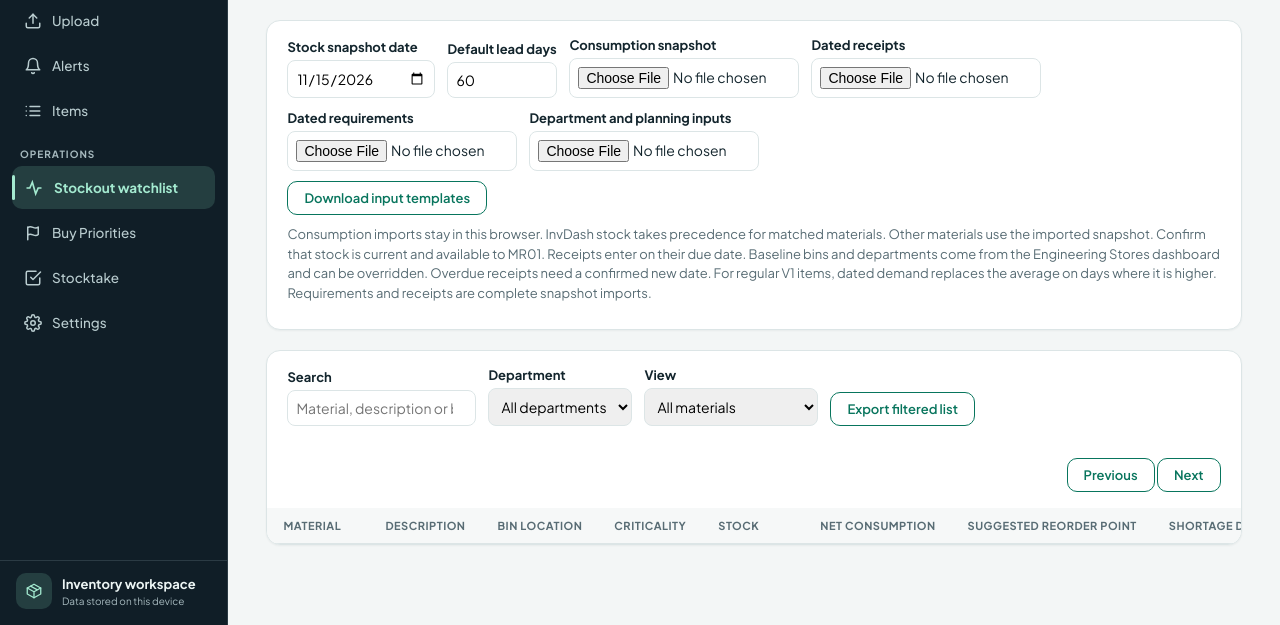
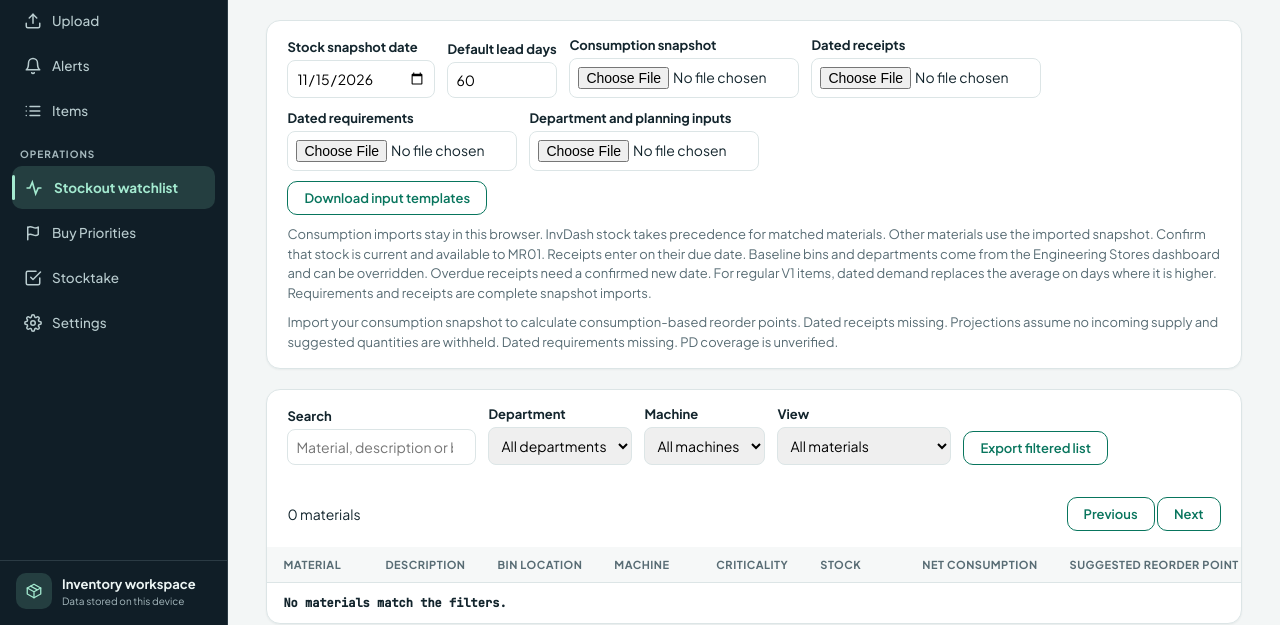
Before and after one commit to jjproo/stocktake-app.github.io, a plain HTML site: page index.html in a window 1280 px wide. Both pictures are taken after a click on the button "Stockout watchlist". Shown: the part 175-800 px from the top of the page. Drawn offline with Linux system fonts and the light colour scheme; a script that the page names is missing.

Commit message:
Add machine to stockout watchlist: index.html

```diff
--- a/index.html
+++ b/index.html
@@ -574,6 +574,7 @@
           <div class="wl-body wl-controls">
             <label>Search <input type="search" id="wlSearch" placeholder="Material, description or bin"></label>
             <label>Department <select id="wlDepartment"><option value="">All departments</option></select></label>
+            <label>Machine <select id="wlMachine"><option value="">All machines</option></select></label>
             <label>View <select id="wlFilter"><option value="">All materials</option><option value="risk">Projected shortages</option><option value="critical">Line-stop materials</option><option value="review">Needs review</option></select></label>
             <button type="button" class="btn-ghost" id="wlExport">Export filtered list</button>
           </div>
@@ -581,7 +582,7 @@
             <div><button type="button" class="btn-ghost" id="wlPrev">Previous</button>
             <button type="button" class="btn-ghost" id="wlNext">Next</button></div></div>
           <div class="table-wrap"><table class="wl-table" aria-label="Department stockout watchlist">
-            <thead><tr><th>Material</th><th>Description</th><th>Bin location</th><th>Criticality</th><th>Stock</th><th>Net consumption</th><th>Suggested reorder point</th><th>Shortage date</th><th>First gap</th><th>Next receipt</th><th>Suggested qty</th><th>Action</th></tr></thead>
+            <thead><tr><th>Material</th><th>Description</th><th>Bin location</th><th>Machine</th><th>Criticality</th><th>Stock</th><th>Net consumption</th><th>Suggested reorder point</th><th>Shortage date</th><th>First gap</th><th>Next receipt</th><th>Suggested qty</th><th>Action</th></tr></thead>
             <tbody id="wlRows"></tbody>
           </table></div>
         </div>
@@ -662,6 +663,6 @@
 
 <script src="./js/app.js?v=stockout1"></script>
 <script src="./js/watchlist-model.js?v=1"></script>
-<script src="./js/watchlist.js?v=2"></script>
+<script src="./js/watchlist.js?v=3"></script>
 </body>
 </html>
```
